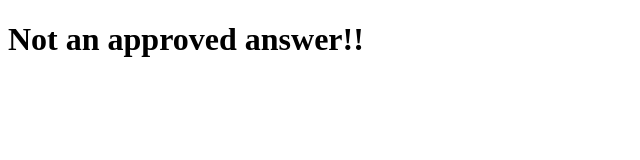
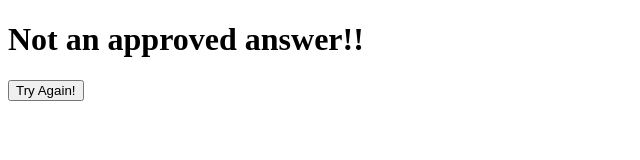
Before and after one commit to JasoFal/celebrity-dating-quiz, a plain HTML site: page index.html in a window 1280 px wide. Both pictures are taken after typing "Sample", "Sample" into the empty fields and a click on the button "Who am I most compatible with!". Shown: the whole page, without its empty margins (0-640 px from the left). Drawn offline with Linux system fonts and the light colour scheme.

Commit message:
Add reset button to reset form. Add event listeners for submit and reset button.

```diff
--- a/index.html
+++ b/index.html
@@ -56,6 +56,11 @@
   <div id="not-an-answer" class="hidden">
     <h1>Not an approved answer!!</h1>
   </div>
+  <div id="resetButton" class="hidden">
+    <form id="resetForm">
+      <button type="submit">Try Again!</button>
+    </form>
+  </div>
 </body>
 
 </html>
--- a/js/scripts.js
+++ b/js/scripts.js
@@ -6,6 +6,7 @@ function hideResultsAndError() {
   document.getElementById(`crockWithAGlock`).setAttribute(`class`, `hidden`);
   document.getElementById(`sirReginald`).setAttribute(`class`, `hidden`);
   document.getElementById(`not-an-answer`).setAttribute(`class`, `hidden`);
+  document.getElementById(`resetButton`).setAttribute(`class`, `hidden`);
 }
 
 function error() {
@@ -16,8 +17,9 @@ function hideFormInfo() {
   document.getElementById(`hideUserInfo`).setAttribute(`class`, `hidden`);
 }
 
-window.onload = function () {
-  document.querySelector(`form`).onsubmit = function (event) {
+window.addEventListener(`load`, function () {
+  let form = document.querySelector(`form`);
+  form.addEventListener(`submit`, function (event) {
     event.preventDefault();
     hideResultsAndError();
 
@@ -27,21 +29,32 @@ window.onload = function () {
     if (favIceCream === `mint` && favSeason === `winter` || favIceCream === `cheesecake` && favSeason === `summer`) {
       document.getElementById(`match`).classList.remove(`hidden`);
       document.getElementById(`dave`).classList.remove(`hidden`);
+      document.getElementById(`resetButton`).classList.remove(`hidden`);
     } else if (favIceCream === `cheesecake` && favSeason === `spring` || favIceCream === `mint` && favSeason === `autumn`) {
       document.getElementById(`match`).classList.remove(`hidden`);
       document.getElementById(`funnyRock`).classList.remove(`hidden`);
+      document.getElementById(`resetButton`).classList.remove(`hidden`);
     } else if (favIceCream === `mint` && favSeason === `spring` || favIceCream === `cheesecake` && favSeason === `autumn`) {
       document.getElementById(`match`).classList.remove(`hidden`);
       document.getElementById(`crockWithAGlock`).classList.remove(`hidden`);
+      document.getElementById(`resetButton`).classList.remove(`hidden`);
     } else if (favIceCream === `cheesecake` && favSeason === `winter` || favIceCream === `mint` && favSeason === `summer`) {
       document.getElementById(`match`).classList.remove(`hidden`);
       document.getElementById(`sirReginald`).classList.remove(`hidden`);
+      document.getElementById(`resetButton`).classList.remove(`hidden`);
     } else {
       document.getElementById(`not-an-answer`).classList.remove(`hidden`);
+      document.getElementById(`resetButton`).classList.remove(`hidden`);
     }
   } else {
     document.getElementById(`error-message`).classList.remove(`hidden`);
+    document.getElementById(`resetButton`).classList.remove(`hidden`);
   }
+  let reset = document.getElementById(`resetButton`)
+  reset.addEventListener(`submit`, function() {
+    hideResultsAndError();
+    hideFormInfo().classList.remove(`hidden`);
+  });
   hideFormInfo();
-    };
-  };
+  });
+});
```
Lines whose indentation alone changed are shown as unchanged.
